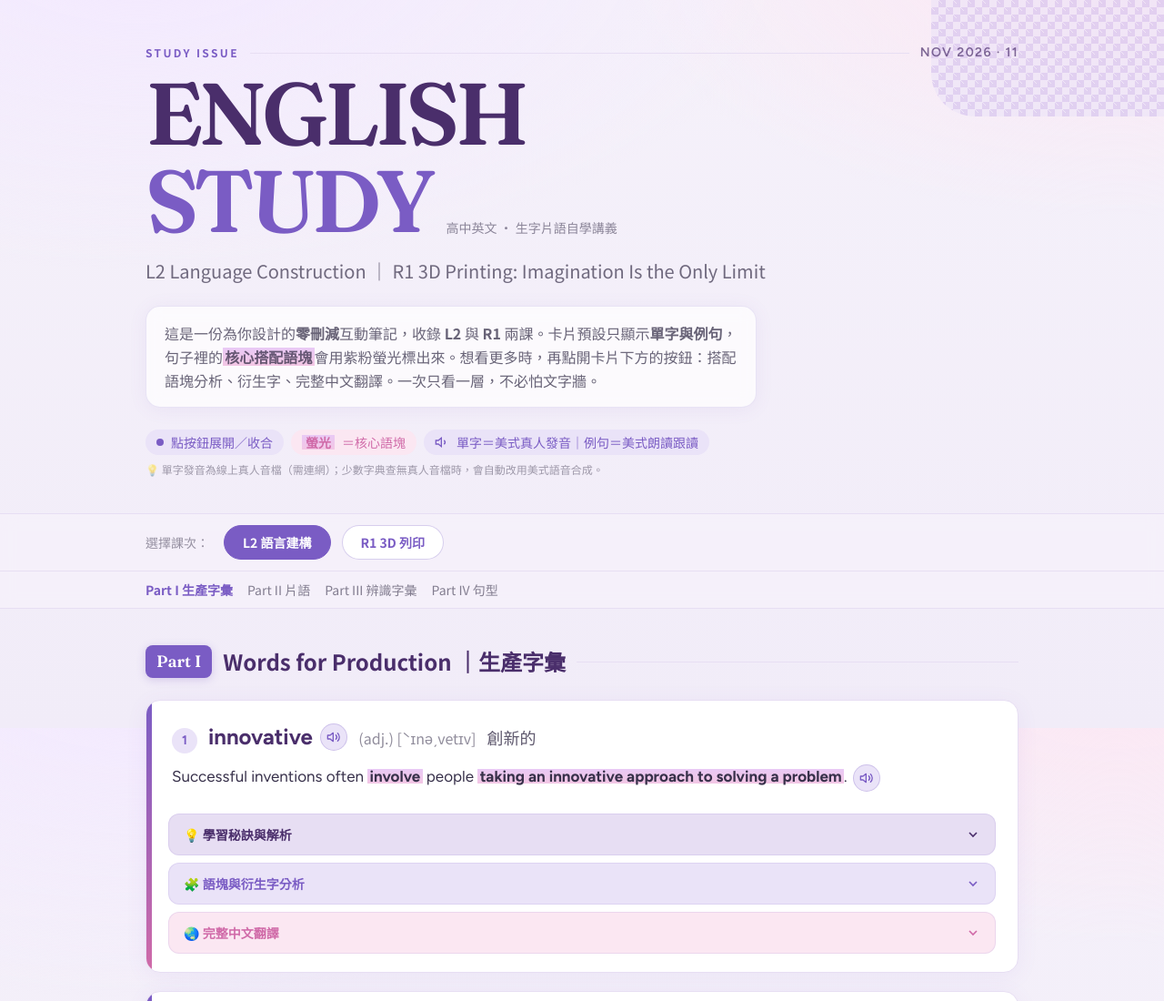
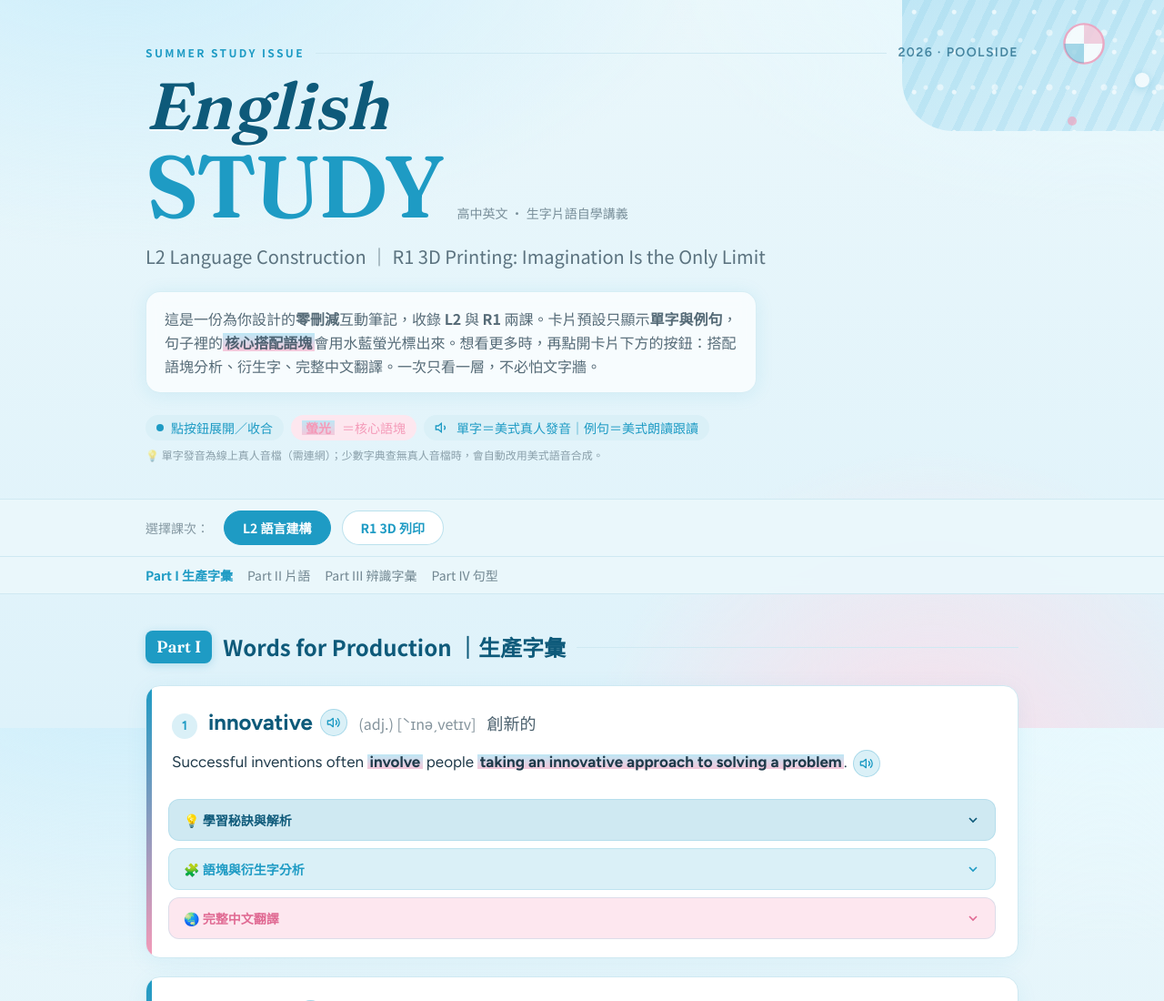
Before and after one commit to ROUYI-112/B3L2R1, a plain HTML site: page index.html in a window 1280 px wide. Shown: the top 1100 px of the page at 91% size. Drawn offline with nearby package versions, Linux system fonts and the light colour scheme.

Commit message:
Update index.html

```diff
--- a/index.html
+++ b/index.html
@@ -13,18 +13,18 @@ tailwind.config = {
   theme: {
     extend: {
       colors: {
-        /* names kept from original theme; recoloured to a lavender / purple NYLON palette */
-        ink: '#37304A',        /* deep plum-grey text */
-        paper: '#F5F1FA',      /* soft lavender paper */
+        /* names kept from original theme; recoloured to a summer-pool aqua palette */
+        ink: '#1F3A4A',        /* deep teal-navy text */
+        paper: '#EAF7FB',      /* soft pool-water paper */
         card: '#FFFFFF',
-        teal: '#7A5CC4',       /* primary = violet (was teal) */
-        tealsoft: '#EAE3F8',   /* violet tint */
-        rose: '#D06AA8',       /* accent = magenta-pink (was terracotta) */
-        rosesoft: '#FBE7F2',   /* pink tint */
-        band: '#E7DEF3',       /* dividers / soft bands */
-        indigo: '#5647A0',
-        indigosoft: '#E7E2F5',
-        plum: '#4A2E6B',       /* headline purple, matches NYLON logo */
+        teal: '#1E9BC4',       /* primary = pool blue (was violet) */
+        tealsoft: '#DAF0F7',   /* aqua tint */
+        rose: '#F49AB8',       /* accent = float pink (was magenta) */
+        rosesoft: '#FDE7EF',   /* pink tint */
+        band: '#CFE9F2',       /* dividers / soft bands */
+        indigo: '#2E7FB0',
+        indigosoft: '#DDEEF8',
+        plum: '#0E5A7A',       /* headline deep blue (was NYLON purple) */
       },
       fontFamily: {
         display: ['Fraunces', 'Noto Sans TC', 'serif'],
@@ -38,16 +38,17 @@ tailwind.config = {
 <style>
   html { scroll-behavior: smooth; }
   body {
-    color:#37304A;
+    color:#1F3A4A;
     background:
-      radial-gradient(1200px 600px at 12% -8%, #F3E9FF 0%, rgba(243,233,255,0) 60%),
-      radial-gradient(1000px 520px at 96% -6%, #FCE7F3 0%, rgba(252,231,243,0) 55%),
-      linear-gradient(180deg, #F5F1FA 0%, #F1ECF8 100%);
+      radial-gradient(1100px 560px at 10% -8%, #CDEEFB 0%, rgba(205,238,251,0) 60%),
+      radial-gradient(900px 520px at 95% -6%, #E7F9FE 0%, rgba(231,249,254,0) 55%),
+      radial-gradient(700px 700px at 80% 110%, #FBDDE9 0%, rgba(251,221,233,0) 55%),
+      linear-gradient(180deg, #EAF7FB 0%, #DEF2FA 100%);
     background-attachment: fixed;
   }
-  /* highlighter — violet→pink glow, matches NYLON cover */
+  /* highlighter — aqua→pink water glow */
   .chunk {
-    background: linear-gradient(180deg, transparent 10%, #E9C9F5 10%, #F3C6E4 92%, transparent 92%);
+    background: linear-gradient(180deg, transparent 10%, #BEE7F5 10%, #F6C7DA 92%, transparent 92%);
     font-weight: 700;
     padding: 0 .14em;
     border-radius: 3px;
@@ -61,90 +62,103 @@ tailwind.config = {
   details > summary { list-style:none; }
   details > summary::-webkit-details-marker { display:none; }
   @media (prefers-reduced-motion: reduce){ .panel{transition:none;} .chev{transition:none;} html{scroll-behavior:auto;} }
-  .navlink.active { color:#7A5CC4; font-weight:700; }
-  ::selection { background:#E9C9F5; color:#37304A; }
-
-  /* houndstooth texture (the cover's hat pattern) for hero + section labels */
+  .navlink.active { color:#1E9BC4; font-weight:700; }
+  ::selection { background:#BEE7F5; color:#1F3A4A; }
+
+  /* water / caustics texture for hero + footer accents */
   .houndstooth{
-    background-color:#EAE3F8;
-    background-image:
-      linear-gradient(45deg, #cbb6ec 25%, transparent 25%, transparent 75%, #cbb6ec 75%),
-      linear-gradient(45deg, #cbb6ec 25%, transparent 25%, transparent 75%, #cbb6ec 75%);
-    background-size:16px 16px;
-    background-position:0 0, 8px 8px;
-    opacity:.5;
+    background:
+      radial-gradient(circle at 30% 30%, rgba(255,255,255,.7) 0 2px, transparent 3px),
+      radial-gradient(circle at 70% 60%, rgba(255,255,255,.55) 0 3px, transparent 4px),
+      radial-gradient(circle at 50% 85%, rgba(255,255,255,.5) 0 2px, transparent 3px),
+      repeating-linear-gradient(115deg, rgba(120,200,230,.28) 0 8px, rgba(160,220,240,.14) 8px 22px),
+      linear-gradient(160deg, #BEE6F5 0%, #D8F1FA 100%);
+    background-size:44px 44px, 60px 60px, 52px 52px, 100% 100%, 100% 100%;
+    opacity:.85;
   }
 
   .speak-btn{
     display:inline-flex; align-items:center; justify-content:center;
     width:1.9rem; height:1.9rem; flex:0 0 auto;
     border-radius:9999px; cursor:pointer;
-    background:#EAE3F8; color:#7A5CC4; border:1px solid rgba(122,92,196,.25);
+    background:#DAF0F7; color:#1E9BC4; border:1px solid rgba(30,155,196,.28);
     transition:background .15s, transform .1s; vertical-align:middle;
   }
-  .speak-btn:hover{ background:#ddd0f4; }
+  .speak-btn:hover{ background:#c7e8f2; }
   .speak-btn:active{ transform:scale(.92); }
-  .speak-btn.playing{ background:#7A5CC4; color:#fff; }
-  .speak-btn.loading{ background:#EAE3F8; color:#7A5CC4; }
+  .speak-btn.playing{ background:#1E9BC4; color:#fff; }
+  .speak-btn.loading{ background:#DAF0F7; color:#1E9BC4; }
   .speak-btn .ico-spin{ animation:spin .8s linear infinite; }
   @keyframes spin{ to{ transform:rotate(360deg); } }
   .speak-btn svg{ width:1rem; height:1rem; }
-  .speak-btn:focus-visible{ outline:2px solid #7A5CC4; outline-offset:2px; }
+  .speak-btn:focus-visible{ outline:2px solid #1E9BC4; outline-offset:2px; }
   .rw{ border-radius:3px; padding:0 .04em; transition:background .06s; }
-  .rw.spoken{ background:#E9C9F5; box-shadow:0 0 0 2px #E9C9F5; }
+  .rw.spoken{ background:#BEE7F5; box-shadow:0 0 0 2px #BEE7F5; }
   .say{ display:inline; }
   @media (prefers-reduced-motion: reduce){ .speak-btn{transition:none;} .rw{transition:none;} }
 
   /* lesson tab switch */
   .lesson-tab{ transition:all .2s; }
-  .lesson-tab.active{ background:#7A5CC4; color:#fff; border-color:#7A5CC4 !important; }
+  .lesson-tab.active{ background:#1E9BC4; color:#fff; border-color:#1E9BC4 !important; }
   .lesson-pane[hidden]{ display:none; }
 
-  /* NYLON-style display headline */
+  /* handwritten-style summer display headline */
   .nylon-title{
     font-family:'Fraunces','Noto Sans TC',serif;
-    font-weight:600; letter-spacing:-.02em; color:#4A2E6B;
+    font-weight:600; letter-spacing:-.01em; color:#0E5A7A;
   }
+  .script-title{
+    font-family:'Fraunces','Noto Sans TC',serif;
+    font-style:italic; font-weight:600; letter-spacing:.01em;
+    color:#0E5A7A;
+    text-shadow:0 2px 0 rgba(255,255,255,.6);
+  }
 
   /* ---- hard fallbacks for JS-injected UI (independent of CDN scan timing) ---- */
-  .acc-btn{ border:1px solid rgba(122,92,196,.12); }
+  .acc-btn{ border:1px solid rgba(30,155,196,.14); }
   .acc-btn .chev{ width:1rem; height:1rem; }
   /* colour the three accordion button variants explicitly */
-  .acc-btn.bg-band{ background:#E7DEF3 !important; color:#4A2E6B !important; }
-  .acc-btn.bg-tealsoft{ background:#EAE3F8 !important; color:#7A5CC4 !important; }
-  .acc-btn.bg-rosesoft{ background:#FBE7F2 !important; color:#D06AA8 !important; }
+  .acc-btn.bg-band{ background:#CFE9F2 !important; color:#0E5A7A !important; }
+  .acc-btn.bg-tealsoft{ background:#DAF0F7 !important; color:#1E9BC4 !important; }
+  .acc-btn.bg-rosesoft{ background:#FDE7EF !important; color:#E06A93 !important; }
   /* soft inner panels */
-  .panel .bg-tealsoft\/50{ background:rgba(234,227,248,.55) !important; }
-  .panel .bg-rosesoft\/40{ background:rgba(251,231,242,.5) !important; }
-  .panel .bg-band\/60{ background:rgba(231,222,243,.6) !important; }
-  /* section Part chip + speak buttons rely on these even before CDN paints */
-  h2 ~ span, .section-chip{ }
-  .en.bg-teal, .bg-teal.rounded-lg{ background:#7A5CC4 !important; color:#fff !important; }
+  .panel .bg-tealsoft\/50{ background:rgba(218,240,247,.6) !important; }
+  .panel .bg-rosesoft\/40{ background:rgba(253,231,239,.55) !important; }
+  .panel .bg-band\/60{ background:rgba(207,233,242,.6) !important; }
+  /* section Part chip */
+  .en.bg-teal, .bg-teal.rounded-lg{ background:#1E9BC4 !important; color:#fff !important; }
 </style>
 </head>
 <body class="font-sans antialiased">
 
-<!-- ===== HERO (NYLON-cover style) ===== -->
+<!-- ===== HERO (summer-pool style) ===== -->
 <header class="relative overflow-hidden border-b border-band">
-  <!-- houndstooth accent strip top-right -->
-  <div class="houndstooth absolute top-0 right-0 w-40 sm:w-64 h-24 sm:h-32 rounded-bl-[3rem] pointer-events-none"></div>
+  <!-- water-caustics accent strip top-right -->
+  <div class="houndstooth absolute top-0 right-0 w-44 sm:w-72 h-28 sm:h-36 rounded-bl-[3.5rem] pointer-events-none"></div>
+  <!-- floating pool decorations -->
+  <svg class="absolute top-6 right-8 sm:right-16 w-12 h-12 opacity-80 pointer-events-none" style="width:3rem;height:3rem" viewBox="0 0 40 40" aria-hidden="true">
+    <circle cx="20" cy="20" r="18" fill="#fff" stroke="#F49AB8" stroke-width="2"/>
+    <path d="M20 2 A18 18 0 0 1 38 20 L20 20 Z" fill="#F49AB8" opacity=".55"/>
+    <path d="M20 38 A18 18 0 0 1 2 20 L20 20 Z" fill="#1E9BC4" opacity=".45"/>
+  </svg>
+  <span class="absolute top-20 right-4 w-4 h-4 rounded-full bg-white/70 shadow-[0_2px_8px_rgba(30,155,196,.25)] pointer-events-none"></span>
+  <span class="absolute top-32 right-24 w-2.5 h-2.5 rounded-full bg-rose/60 pointer-events-none"></span>
+
   <div class="max-w-5xl mx-auto px-5 sm:px-8 pt-12 pb-10 relative">
-    <div class="flex items-center gap-3 mb-2">
-      <span class="zh text-teal font-semibold tracking-[.2em] text-xs uppercase">Study Issue</span>
+    <div class="flex items-center gap-3 mb-3">
+      <span class="zh text-teal font-semibold tracking-[.2em] text-xs uppercase">Summer Study Issue</span>
       <span class="h-px flex-1 bg-band"></span>
-      <span class="en text-plum/70 font-semibold text-sm tracking-widest">NOV 2026 · 11</span>
+      <span class="en text-plum/70 font-semibold text-sm tracking-widest">2026 · POOLSIDE</span>
     </div>
-    <h1 class="nylon-title text-6xl sm:text-8xl leading-[.9] tracking-tighter">
-      ENGLISH
-    </h1>
+    <p class="script-title text-5xl sm:text-7xl leading-[1] mb-1">English</p>
     <div class="flex items-end gap-4 flex-wrap">
-      <h1 class="nylon-title text-6xl sm:text-8xl leading-[.9] tracking-tighter text-teal">STUDY</h1>
+      <h1 class="nylon-title text-6xl sm:text-8xl leading-[.9] tracking-tight text-teal">STUDY</h1>
       <p class="zh text-ink/55 text-sm mb-2">高中英文 · 生字片語自學講義</p>
     </div>
     <p class="zh text-lg sm:text-xl text-ink/70 mt-4">L2 Language Construction ｜ R1 3D Printing: Imagination Is the Only Limit</p>
 
-    <div class="zh mt-6 max-w-2xl text-ink/75 leading-relaxed bg-white/70 backdrop-blur border border-teal/15 rounded-2xl px-5 py-4 shadow-[0_2px_20px_rgba(122,92,196,.08)]">
-      這是一份為你設計的<strong>零刪減</strong>互動筆記，收錄 <strong>L2</strong> 與 <strong>R1</strong> 兩課。卡片預設只顯示<strong>單字與例句</strong>，句子裡的<span class="chunk">核心搭配語塊</span>會用紫粉螢光標出來。想看更多時，再點開卡片下方的按鈕：搭配語塊分析、衍生字、完整中文翻譯。一次只看一層，不必怕文字牆。
+    <div class="zh mt-6 max-w-2xl text-ink/75 leading-relaxed bg-white/70 backdrop-blur border border-teal/15 rounded-2xl px-5 py-4 shadow-[0_2px_20px_rgba(30,155,196,.10)]">
+      這是一份為你設計的<strong>零刪減</strong>互動筆記，收錄 <strong>L2</strong> 與 <strong>R1</strong> 兩課。卡片預設只顯示<strong>單字與例句</strong>，句子裡的<span class="chunk">核心搭配語塊</span>會用水藍螢光標出來。想看更多時，再點開卡片下方的按鈕：搭配語塊分析、衍生字、完整中文翻譯。一次只看一層，不必怕文字牆。
     </div>
     <div class="mt-6 flex flex-wrap gap-2 text-sm zh">
       <span class="inline-flex items-center gap-2 bg-tealsoft text-teal rounded-full px-3 py-1"><span class="w-2 h-2 rounded-full bg-teal"></span>點按鈕展開／收合</span>
@@ -177,7 +191,7 @@ tailwind.config = {
 <div class="lesson-pane" data-pane="L2">
   <section id="L2-part1" class="scroll-mt-32 mb-16">
     <div class="flex items-center gap-3 mb-6">
-      <span class="en font-display text-white bg-teal rounded-lg px-3 py-1 text-lg font-semibold shadow-[0_2px_10px_rgba(122,92,196,.25)]">Part I</span>
+      <span class="en font-display text-white bg-teal rounded-lg px-3 py-1 text-lg font-semibold shadow-[0_2px_10px_rgba(30,155,196,.25)]">Part I</span>
       <h2 class="zh text-2xl font-bold text-plum">Words for Production ｜生產字彙</h2>
       <span class="hidden sm:block h-px flex-1 bg-band"></span>
     </div>
@@ -186,7 +200,7 @@ tailwind.config = {
 
   <section id="L2-part2" class="scroll-mt-32 mb-16">
     <div class="flex items-center gap-3 mb-6">
-      <span class="en font-display text-white bg-teal rounded-lg px-3 py-1 text-lg font-semibold shadow-[0_2px_10px_rgba(122,92,196,.25)]">Part II</span>
+      <span class="en font-display text-white bg-teal rounded-lg px-3 py-1 text-lg font-semibold shadow-[0_2px_10px_rgba(30,155,196,.25)]">Part II</span>
       <h2 class="zh text-2xl font-bold text-plum">Idioms &amp; Phrases ｜片語與慣用語</h2>
       <span class="hidden sm:block h-px flex-1 bg-band"></span>
     </div>
@@ -195,7 +209,7 @@ tailwind.config = {
 
   <section id="L2-part3" class="scroll-mt-32 mb-16">
     <div class="flex items-center gap-3 mb-6">
-      <span class="en font-display text-white bg-teal rounded-lg px-3 py-1 text-lg font-semibold shadow-[0_2px_10px_rgba(122,92,196,.25)]">Part III</span>
+      <span class="en font-display text-white bg-teal rounded-lg px-3 py-1 text-lg font-semibold shadow-[0_2px_10px_rgba(30,155,196,.25)]">Part III</span>
       <h2 class="zh text-2xl font-bold text-plum">Words for Recognition ｜課文辨識字彙</h2>
       <span class="hidden sm:block h-px flex-1 bg-band"></span>
     </div>
@@ -204,7 +218,7 @@ tailwind.config = {
 
   <section id="L2-part4" class="scroll-mt-32 mb-16">
     <div class="flex items-center gap-3 mb-6">
-      <span class="en font-display text-white bg-teal rounded-lg px-3 py-1 text-lg font-semibold shadow-[0_2px_10px_rgba(122,92,196,.25)]">Part IV</span>
+      <span class="en font-display text-white bg-teal rounded-lg px-3 py-1 text-lg font-semibold shadow-[0_2px_10px_rgba(30,155,196,.25)]">Part IV</span>
       <h2 class="zh text-2xl font-bold text-plum">Sentence Patterns ｜句型剖析</h2>
       <span class="hidden sm:block h-px flex-1 bg-band"></span>
     </div>
@@ -216,7 +230,7 @@ tailwind.config = {
 <div class="lesson-pane" data-pane="R1" hidden>
   <section id="R1-part1" class="scroll-mt-32 mb-16">
     <div class="flex items-center gap-3 mb-6">
-      <span class="en font-display text-white bg-teal rounded-lg px-3 py-1 text-lg font-semibold shadow-[0_2px_10px_rgba(122,92,196,.25)]">Part I</span>
+      <span class="en font-display text-white bg-teal rounded-lg px-3 py-1 text-lg font-semibold shadow-[0_2px_10px_rgba(30,155,196,.25)]">Part I</span>
       <h2 class="zh text-2xl font-bold text-plum">Words for Production ｜生產字彙</h2>
       <span class="hidden sm:block h-px flex-1 bg-band"></span>
     </div>
@@ -225,7 +239,7 @@ tailwind.config = {
 
   <section id="R1-part2" class="scroll-mt-32 mb-16">
     <div class="flex items-center gap-3 mb-6">
-      <span class="en font-display text-white bg-teal rounded-lg px-3 py-1 text-lg font-semibold shadow-[0_2px_10px_rgba(122,92,196,.25)]">Part II</span>
+      <span class="en font-display text-white bg-teal rounded-lg px-3 py-1 text-lg font-semibold shadow-[0_2px_10px_rgba(30,155,196,.25)]">Part II</span>
       <h2 class="zh text-2xl font-bold text-plum">Idioms &amp; Phrases ｜片語與慣用語</h2>
       <span class="hidden sm:block h-px flex-1 bg-band"></span>
     </div>
@@ -1478,7 +1492,7 @@ function vocabCard(v, idx, prefix){
   const hasAnalysis = (v.collocations && v.collocations.length) || (v.derived && v.derived.length);
   const posLine = v.pos ? `<span class="zh text-ink/55 text-base font-normal">${v.pos}</span>` : '';
   return `
-  <article class="bg-card rounded-2xl border border-band shadow-[0_4px_24px_rgba(122,92,196,.07)] overflow-hidden relative">
+  <article class="bg-card rounded-2xl border border-band shadow-[0_4px_24px_rgba(30,155,196,.07)] overflow-hidden relative">
     <span class="absolute left-0 top-0 bottom-0 w-1.5 bg-gradient-to-b from-teal to-rose"></span>
     <div class="p-5 sm:p-6 pl-6 sm:pl-7">
       <div class="flex items-baseline gap-3 flex-wrap mb-3">
@@ -1521,8 +1535,8 @@ function vocabCard(v, idx, prefix){
    ============================================================ */
 function patternBlock(p, key){
   return `
-  <div class="bg-card rounded-2xl border border-band overflow-hidden shadow-[0_4px_24px_rgba(122,92,196,.07)]">
-    <div class="text-white p-5 sm:p-6" style="background:linear-gradient(120deg,#7A5CC4 0%,#9B5CB8 55%,#D06AA8 100%)">
+  <div class="bg-card rounded-2xl border border-band overflow-hidden shadow-[0_4px_24px_rgba(30,155,196,.07)]">
+    <div class="text-white p-5 sm:p-6" style="background:linear-gradient(120deg,#1E9BC4 0%,#49B6D6 55%,#F49AB8 100%)">
       <p class="zh text-white/75 text-sm mb-1">${p.title}</p>
       <p class="en text-lg font-semibold leading-snug">${p.formula}</p>
     </div>
```
